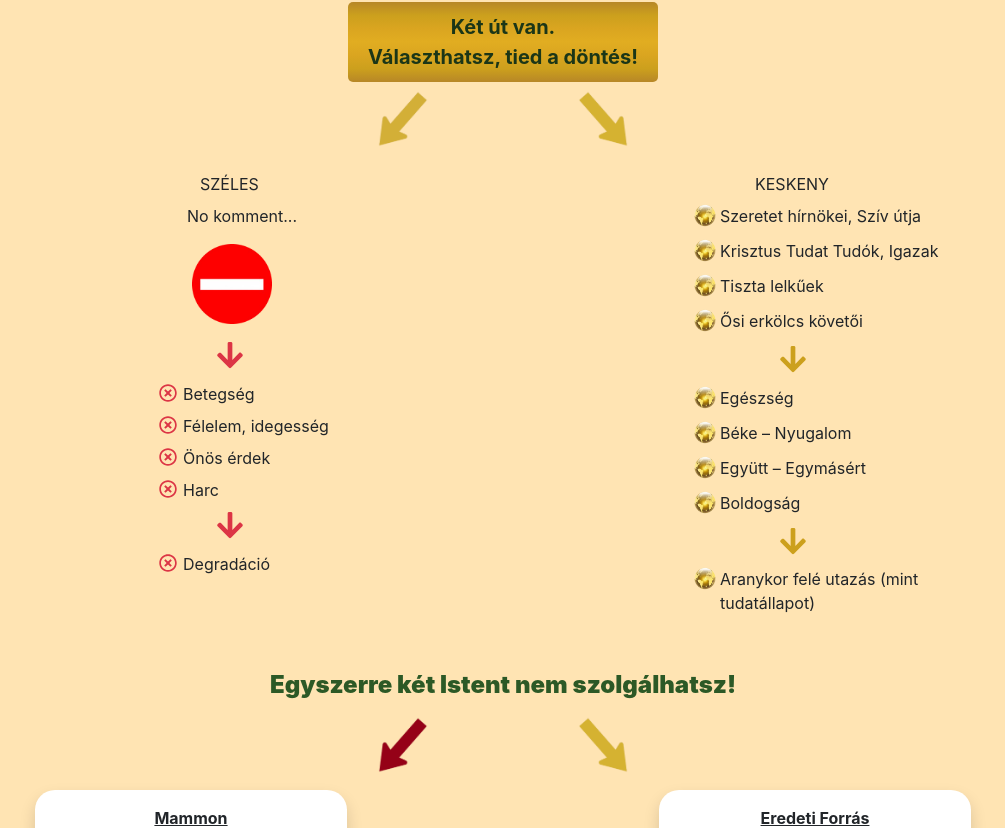
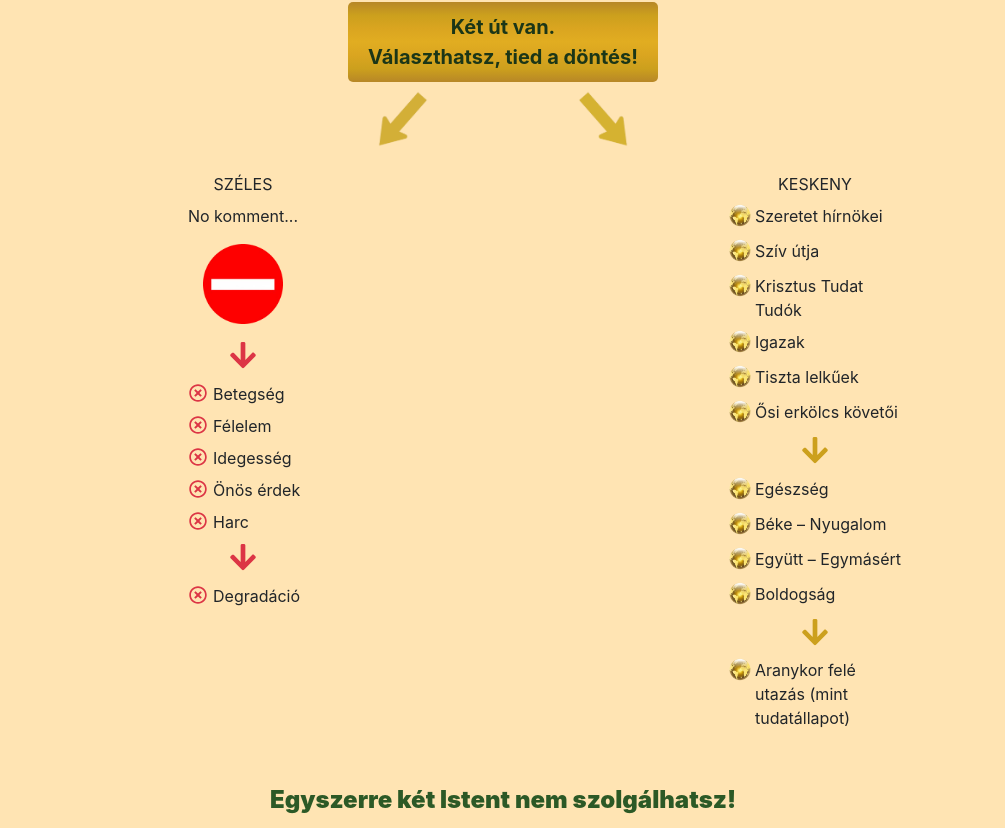
Before and after one commit to Aniko-S/anita-project, a Vue app: page / in a window 1280 px wide. Shown: the part 7320-8148 px from the top of the page, without its empty margins (137-1142 px from the left). Built offline with nearby package versions, Linux system fonts and the light colour scheme; a web font is replaced by a local one.

Commit message:
szeles keskeny javitas, break word

```diff
--- a/src/components/Kuldetesem.vue
+++ b/src/components/Kuldetesem.vue
@@ -56,23 +56,24 @@
       <div class="d-flex flex-wrap">
         <div class="col-12 offset-sm-1 offset-lg-2 col-sm-4 col-lg-3">
           <div class="d-flex justify-content-center">
-            <div style="width: 180px">
-              <div class="mt-4 mb-2" style="padding-left: 47px">SZÉLES</div>
-              <div style="padding-left: 34px">No komment...</div>
-              <div class="py-3" style="padding-left: 39px">
+            <div style="width: 120px">
+              <div class="mt-4 mb-2 text-center">SZÉLES</div>
+              <div class="text-center">No komment...</div>
+              <div class="py-3 text-center">
                 <img src="../assets/img/behajtani-tilos.png" width="80" />
               </div>
-              <div style="padding-left: 62px">
+              <div class="text-center">
                 <i
                   class="fas fa-arrow-down text-danger"
                   style="height: 30px !important; width: 30px !important"
                 ></i>
               </div>
               <list-item text="Betegség" :xIcon="true" />
-              <list-item text="Félelem, idegesség" :xIcon="true" />
+              <list-item text="Félelem" :xIcon="true" />
+              <list-item text="Idegesség" :xIcon="true" />
               <list-item text="Önös érdek" :xIcon="true" />
               <list-item text="Harc" :xIcon="true" />
-              <div style="padding-left: 62px">
+              <div class="text-center">
                 <i
                   class="fas fa-arrow-down text-danger"
                   style="height: 30px !important; width: 30px !important"
@@ -84,13 +85,15 @@
         </div>
         <div class="col-12 offset-sm-2 offset-md-3 offset-lg-2 col-sm-4">
           <div class="d-flex justify-content-center">
-            <div style="width: 250px">
-              <div class="mt-4 mb-2" style="padding-left: 65px">KESKENY</div>
-              <list-item text="Szeretet hírnökei, Szív útja" />
-              <list-item text="Krisztus Tudat Tudók, Igazak" />
+            <div style="width: 180px">
+              <div class="mt-4 mb-2 text-center">KESKENY</div>
+              <list-item text="Szeretet hírnökei" />
+              <list-item text="Szív útja" />
+              <list-item text="Krisztus Tudat Tudók" />
+              <list-item text="Igazak" />
               <list-item text="Tiszta lelkűek" />
               <list-item text="Ősi erkölcs követői" />
-              <div style="padding-left: 88px">
+              <div class="text-center">
                 <i
                   class="fas fa-arrow-down text-gold2"
                   style="height: 30px !important; width: 30px !important"
@@ -100,7 +103,7 @@
               <list-item text="Béke – Nyugalom" />
               <list-item text="Együtt – Egymásért" />
               <list-item text="Boldogság" />
-              <div style="padding-left: 88px">
+              <div class="text-center">
                 <i
                   class="fas fa-arrow-down text-gold2"
                   style="height: 30px !important; width: 30px !important"
--- a/src/components/Szolgaltatasaim.vue
+++ b/src/components/Szolgaltatasaim.vue
@@ -93,11 +93,12 @@
         mx-3 mx-md-4 mx-lg-5
         py-4
         my-5
+        p-3
         shadow
         text-center
       "
     >
-      <h4>CSOPORTFOGLALKOZÁSOK, WORK-SHOPOK</h4>
+      <h4 style="word-wrap: break-word">CSOPORTFOGLALKOZÁSOK, WORK-SHOPOK</h4>
       <div>Folyamatosan indulnak majd, kövesd a posztokat!</div>
     </div>
   </div>
```
